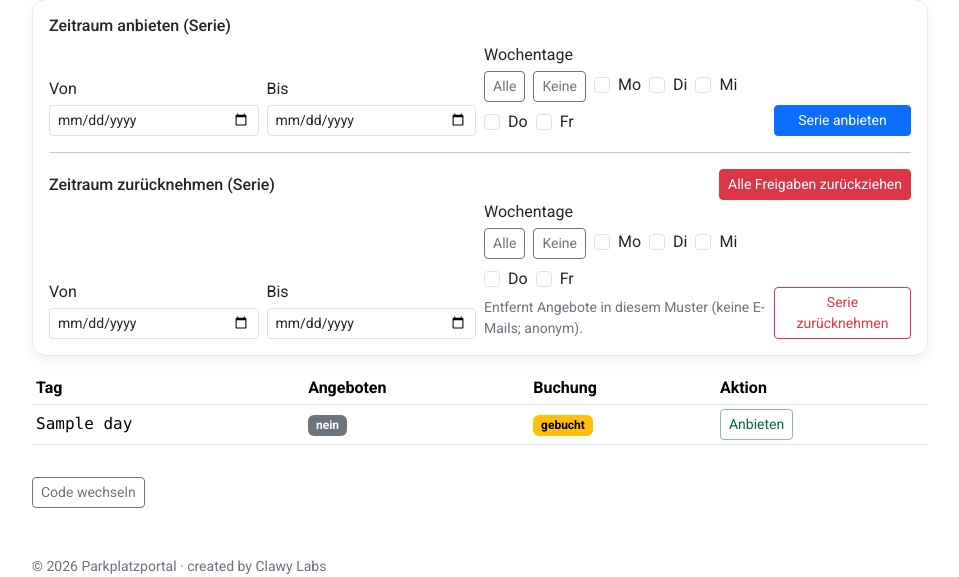
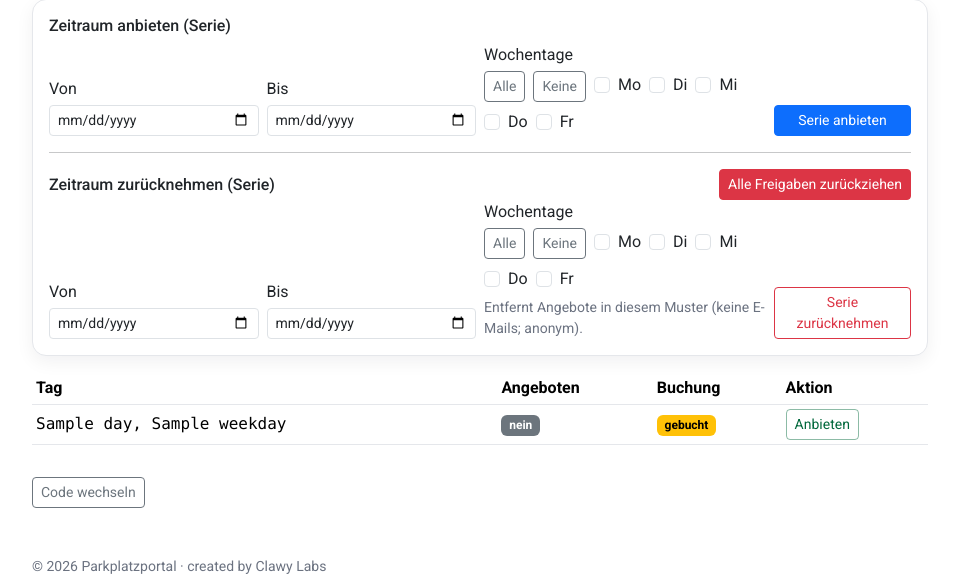
Before and after one commit to nqyngfpty2-svg/clawyparken, a FastAPI app: template parking_app/templates/owner.html in a window 1280 px wide. Shown: the part 288-865 px from the top of the page, without its empty margins (160-1119 px from the left). Run offline with FastAPI, Linux system fonts and the light colour scheme; the template is opened without the code that fills it: most values are stand-ins (such as "Sample title", 1, 10 or a date in 2020).

Commit message:
Owner-Ansicht: Datum inkl. ausgeschriebenem Wochentag anzeigen

```diff
--- a/parking_app/app/main.py
+++ b/parking_app/app/main.py
@@ -622,11 +622,14 @@ def owner_portal_get(request: Request, code: str, p: int = 0):
 
         days = berlin_day_list(start_s, n_days)
         rows = []
+        weekday_labels = ["Montag", "Dienstag", "Mittwoch", "Donnerstag", "Freitag", "Samstag", "Sonntag"]
         for day in days:
             off = con.execute("SELECT 1 FROM offers WHERE spot_id=? AND day=?", (spot["id"], day)).fetchone()
             bk = con.execute("SELECT status, booker_email FROM bookings WHERE spot_id=? AND day=?", (spot["id"], day)).fetchone()
+            d_obj = datetime.strptime(day, "%Y-%m-%d").date()
             rows.append({
                 "day": day,
+                "weekday": weekday_labels[d_obj.weekday()],
                 "offered": bool(off),
                 "booking_status": (bk["status"] if bk else None),
                 "booker_email": (bk["booker_email"] if bk else None),
--- a/parking_app/templates/owner.html
+++ b/parking_app/templates/owner.html
@@ -114,7 +114,7 @@
     <tbody>
       {% for r in rows %}
       <tr>
-        <td class="mono">{{ r.day }}</td>
+        <td class="mono">{{ r.day }}, {{ r.weekday }}</td>
         <td>
           {% if r.offered %}
             <span class="badge text-bg-success">ja</span>
```
